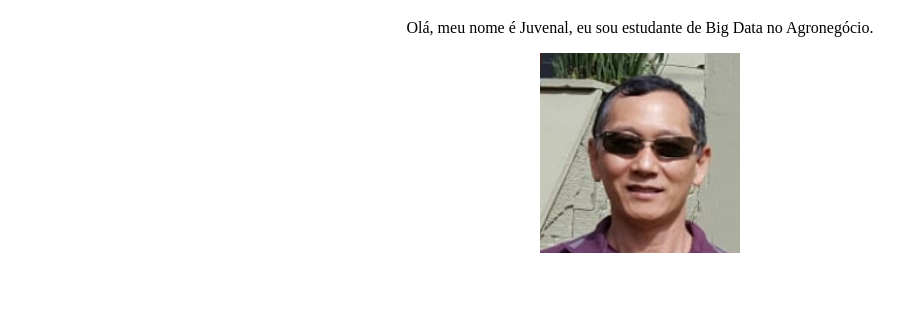
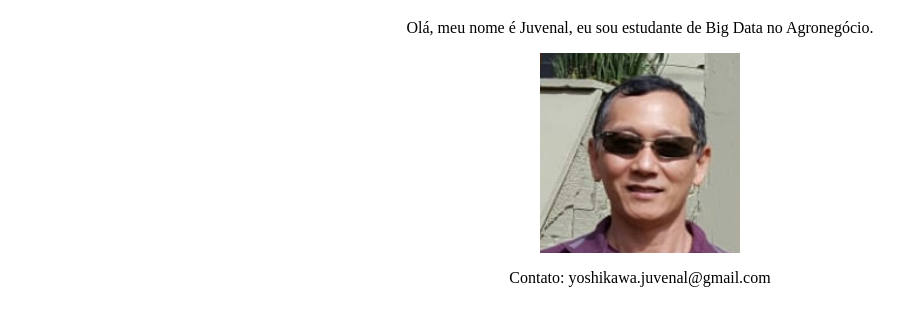
Before and after one commit to jubabdag/jubabdag.github.io, a plain HTML site: page index.html in a window 1280 px wide. Shown: the part 87-412 px from the top of the page, without its empty margins (0-923 px from the left). Drawn offline with Linux system fonts and the light colour scheme.

Commit message:
Contato adicionado

```diff
--- a/index.html
+++ b/index.html
@@ -10,5 +10,7 @@
 	<center>
 		<img src="imagem/juba.png">
 	</center>
+
+	<p style="text-align: center;">Contato: yoshikawa.juvenal@gmail.com</p>
 </body>
 </html>
```
